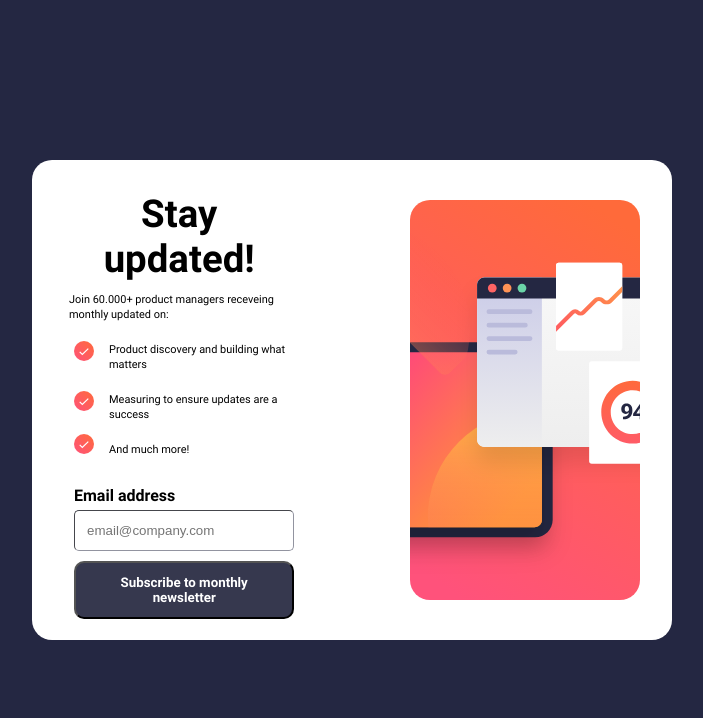
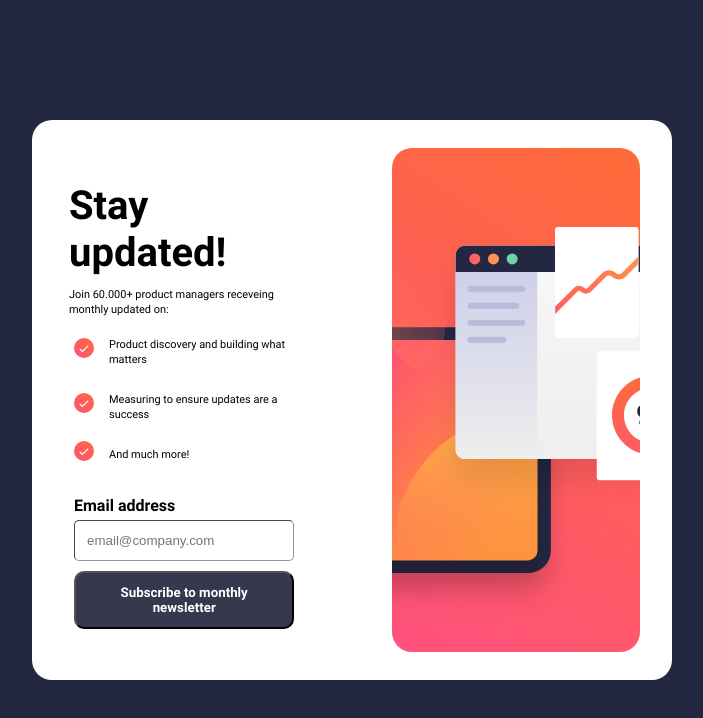
Before and after one commit to micheledevv/newsletter-sign-up-sass, a plain HTML site: page index.html in a window 1280 px wide. Shown: the whole page, without its empty margins (288-991 px from the left). Drawn offline with Linux system fonts and the light colour scheme.

Commit message:
piccoli ritocchi, adesso la versione desktop è uguale, procedo con gli stati

```diff
--- a/sass/style.scss
+++ b/sass/style.scss
@@ -32,7 +32,7 @@ main {
     section {
         border-radius: 20px;
         width: 50%;
-        height: 60vh;
+        height: 70vh;
         background-color: $neutralWhite;
         display: flex;
         justify-content: center;
@@ -50,16 +50,15 @@ main {
                 display: flex;
                 flex-direction: column;
                 justify-content: center;
-
-                height: 45vh;
+                height: 43vh;
                 width: 40%;
                 background-color: $neutralWhite;
 
                 h1 {
                     margin-top: 10px;
-                    font-size: 2.4em;
+                    margin-left: 5px;
+                    font-size: 2.5em;
                     font-family: "font_custom";
-                    text-align: center;
                 }
 
                 p {
@@ -84,6 +83,10 @@ main {
 
                     &:nth-last-child(2){
                         margin-bottom: 15px;
+                    }
+
+                    p{
+                        margin-bottom: 5px;
                     }
 
                 }
@@ -120,8 +123,8 @@ main {
             }
 
             #box_photo {
-                width: 40%;
-                height: 100%;
+                width: 43%;
+                height: 63vh;
                 background-color: $neutralWhite;
 
                 img {
```
Also changed, not shown: stylesheets/style.css.
